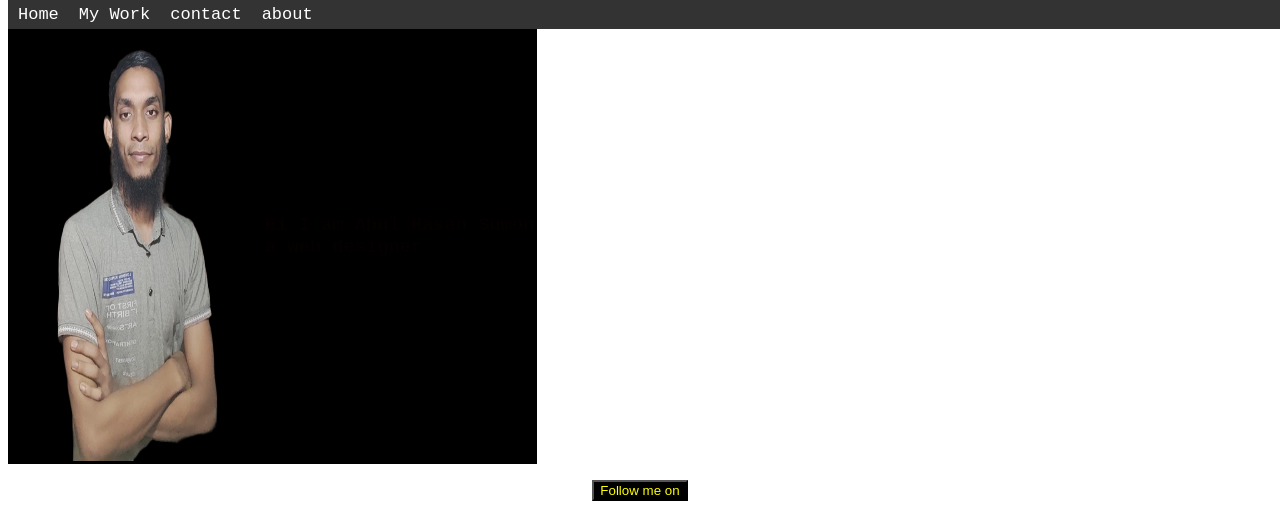
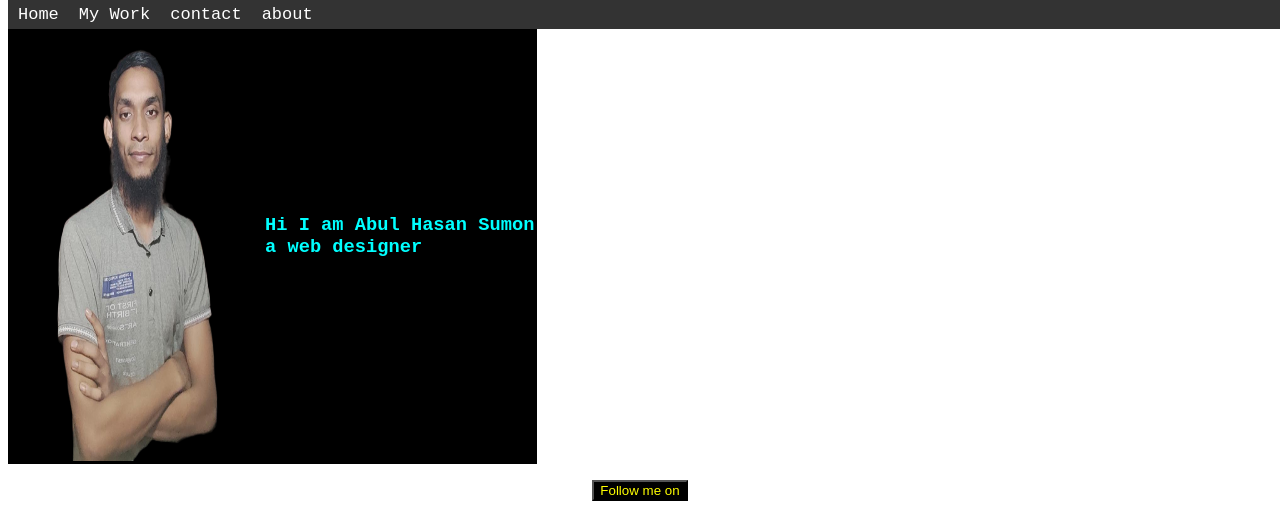
Before and after one commit to AHSumon78/AHSumon78.github.io, a plain HTML site: page index.html in a window 1280 px wide. Shown: the top 508 px of the page. Drawn offline with Linux system fonts and the light colour scheme.

Commit message:
Update index.html

```diff
--- a/index.html
+++ b/index.html
@@ -18,7 +18,7 @@
         <tr>
             <td><img src="photo\1698201429850_imgbg.net.png" alt="my photo" width="250" height="450"
                 style="vertical-align: top; margin: 0px 0px;"></td>
-            <td><h3 style="vertical-align: bottom; text-color:aqua;"><p>Hi I am <b>Abul Hasan Sumon <br></b>
+            <td><h3 style="vertical-align: bottom; color:aqua;"><p>Hi I am <b>Abul Hasan Sumon <br></b>
                 a web designer
              </p></h3></td>
 
```
